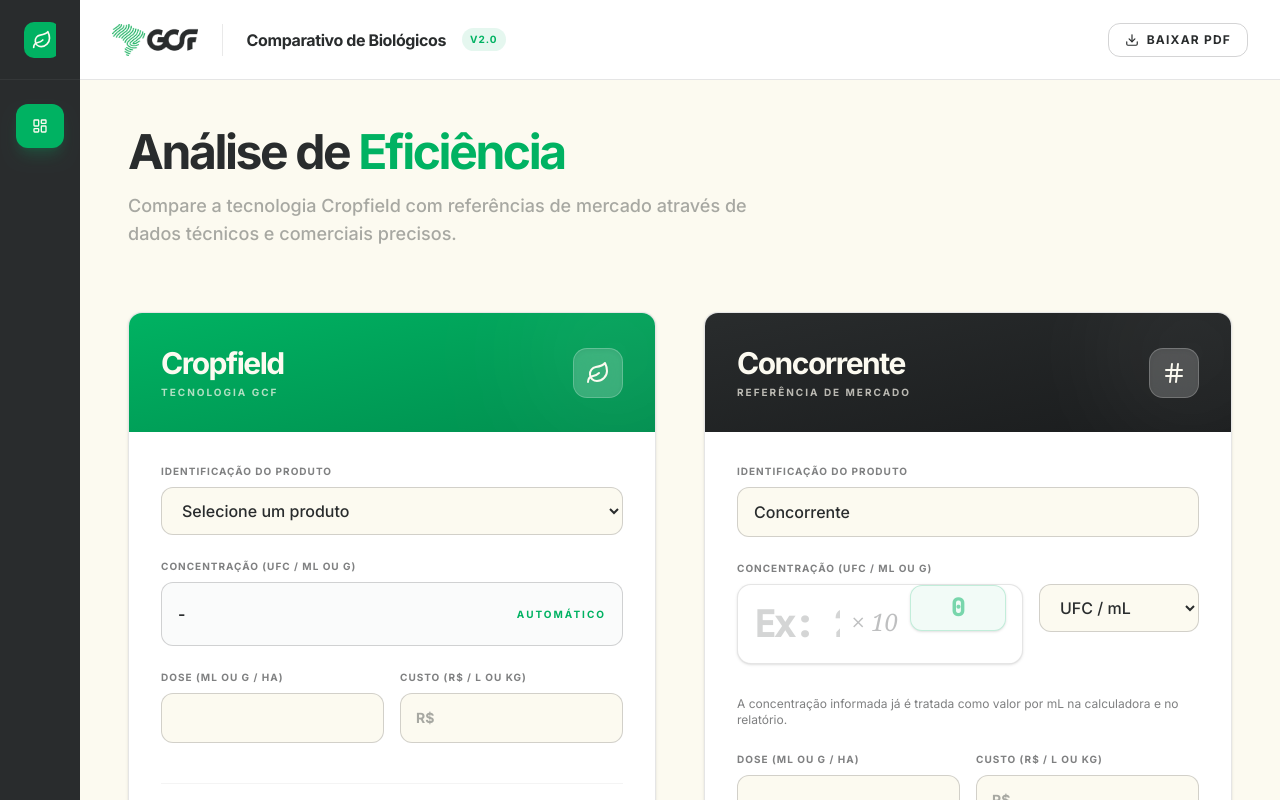
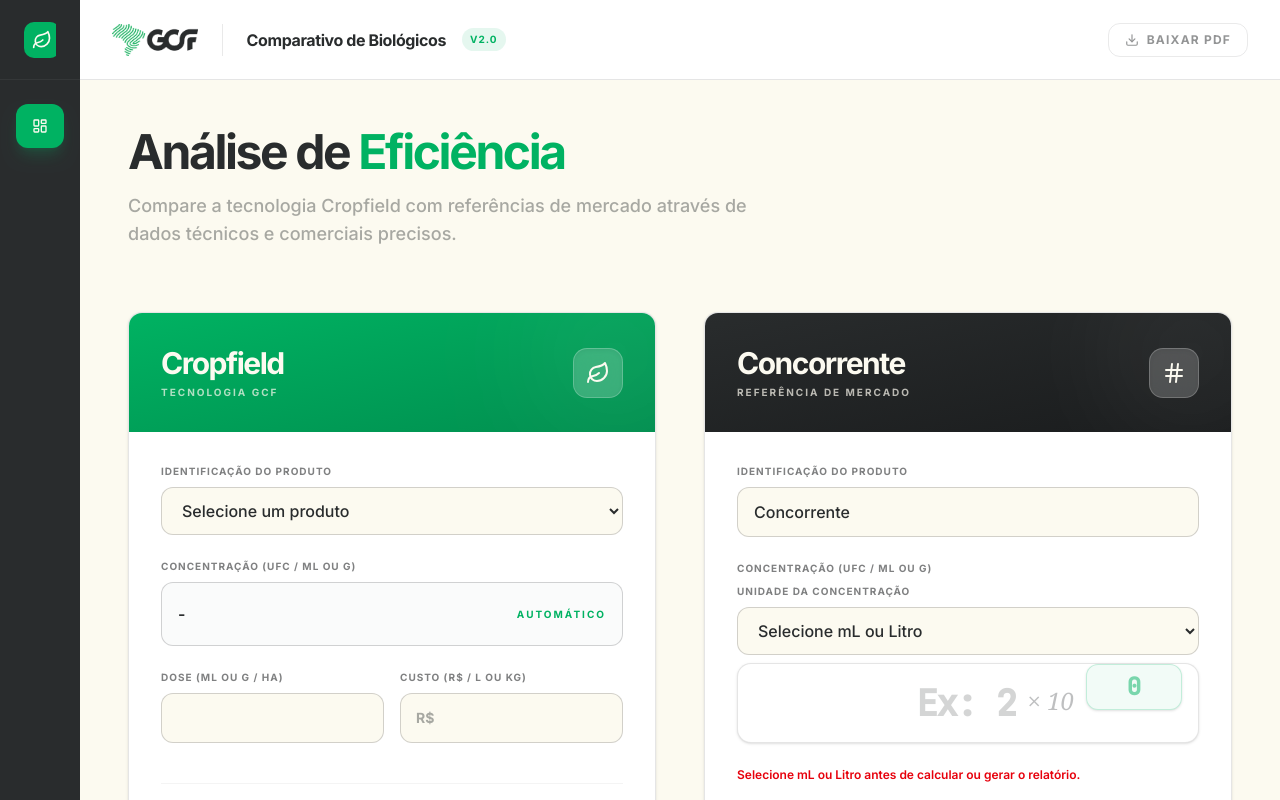
Before and after one commit to CassiaPerez/biocomparativo, a React (Vite) app: page / in a window 1280 px wide. Shown: the top 800 px of the page. Built offline with nearby package versions, Linux system fonts and the light colour scheme.

Commit message:
Updated App.tsx

```diff
--- a/src/App.tsx
+++ b/src/App.tsx
@@ -56,7 +56,7 @@
   capturadoEm: string;
 }
 
-type CompetitorConcentrationUnit = 'ml' | 'l';
+type CompetitorConcentrationUnit = '' | 'ml' | 'l';
 
 const INITIAL_STATE_CROPFIELD: BiologicoRecord = {
   Produto: 'Cropfield',
@@ -96,7 +96,7 @@
   { nome: 'CROPBIO AZOS', concentracaoLabel: '4×10⁸', concentracaoValor: '4e8', mantissa: '4', exponent: '8' },
   { nome: 'CROPBIO FEIJÃO', concentracaoLabel: '3×10⁹', concentracaoValor: '3e9', mantissa: '3', exponent: '9' },
   { nome: 'CROPBIO TURFA', concentracaoLabel: '5×10⁹', concentracaoValor: '5e9', mantissa: '5', exponent: '9' },
-  { nome: 'GUARDIUM', concentracaoLabel: '3×10⁹', concentracaoValor: '3e9', mantissa: '3', exponent: '9' },
+  { nome: 'GUARDIUM', concentracaoLabel: '4×10⁹', concentracaoValor: '4e9', mantissa: '4', exponent: '9' },
 ];
 
 // Scientific Input Component (Split View)
@@ -431,7 +431,7 @@
     nomeVendedor: '',
     telefoneVendedor: '',
   });
-  const [competitorConcentrationUnit, setCompetitorConcentrationUnit] = useState<CompetitorConcentrationUnit>('ml');
+  const [competitorConcentrationUnit, setCompetitorConcentrationUnit] = useState<CompetitorConcentrationUnit>('');
 
   const calculate = (data: BiologicoRecord): CalculatedValues => {
     try {
@@ -460,9 +460,14 @@
   }, [cropData.Concentracao_por_ml_ou_g, cropData.Dose_ha_ml_ou_g, cropData['Custo_R$_por_L_ou_kg']]);
 
   useEffect(() => {
+    if (!competitorConcentrationUnit) {
+      setCompCalculated(INITIAL_CALCULATED);
+      return;
+    }
+
     setCompCalculated(calculate(compData));
     // eslint-disable-next-line react-hooks/exhaustive-deps
-  }, [compData.Concentracao_por_ml_ou_g, compData.Dose_ha_ml_ou_g, compData['Custo_R$_por_L_ou_kg']]);
+  }, [competitorConcentrationUnit, compData.Concentracao_por_ml_ou_g, compData.Dose_ha_ml_ou_g, compData['Custo_R$_por_L_ou_kg']]);
 
   const sciPartsToValue = (parts: SciParts) => {
     const mantissa = parts.mantissa.replace(',', '.').trim();
@@ -505,7 +510,9 @@
 
     const normalizedValue =
       isCompetitor && name === 'Concentracao_por_ml_ou_g'
-        ? convertCompetitorConcentrationToMl(value, competitorConcentrationUnit)
+        ? competitorConcentrationUnit
+          ? convertCompetitorConcentrationToMl(value, competitorConcentrationUnit)
+          : value
         : value;
 
     setter((prev) => ({
@@ -513,6 +520,8 @@
       [name]: normalizedValue,
     }));
   };
+
+  const competitorUnitMissing = !competitorConcentrationUnit;
 
   const handleCropfieldProductSelect = (productName: string) => {
     const selectedProduct = CROPFIELD_PRODUCT_OPTIONS.find((item) => item.nome === productName);
@@ -540,7 +549,7 @@
     setCompData(INITIAL_STATE_CONCORRENTE);
     setCropConcParts({ mantissa: '', exponent: '' });
     setCompConcParts({ mantissa: '', exponent: '' });
-    setCompetitorConcentrationUnit('ml');
+    setCompetitorConcentrationUnit('');
   };
 
   const openReportModal = () => setIsReportModalOpen(true);
@@ -969,7 +978,22 @@
                   </div>
                 ) : (
                   <>
-                    <div className="grid grid-cols-1 sm:grid-cols-[minmax(0,1fr)_160px] gap-4 items-start">
+                    <div className="space-y-2">
+                      <label className="label-gcf">Unidade da concentração</label>
+                      <select
+                        value={competitorConcentrationUnit}
+                        onChange={(e) => handleCompetitorConcentrationUnitChange(e.target.value as CompetitorConcentrationUnit)}
+                        className="input-gcf"
+                        aria-label="Unidade da concentração do concorrente"
+                        title="Selecione se a concentração foi informada em mL ou litro"
+                      >
+                        <option value="">Selecione mL ou Litro</option>
+                        <option value="ml">mL</option>
+                        <option value="l">Litro</option>
+                      </select>
+                    </div>
+
+                    <div>
                       {/* ✅ NÃO normaliza o que foi digitado */}
                       <ScientificInput
                         value={data.Concentracao_por_ml_ou_g}
@@ -985,23 +1009,14 @@
                         className="w-full font-mono text-gcf-black"
                         placeholder="Ex: 2"
                       />
-
-                      <select
-                        value={competitorConcentrationUnit}
-                        onChange={(e) => handleCompetitorConcentrationUnitChange(e.target.value as CompetitorConcentrationUnit)}
-                        className="input-gcf"
-                        aria-label="Unidade da concentração do concorrente"
-                        title="Selecione se a concentração foi informada em mL ou litro"
-                      >
-                        <option value="ml">UFC / mL</option>
-                        <option value="l">UFC / Litro</option>
-                      </select>
                     </div>
 
-                    <p className="text-xs text-gcf-black/60">
-                      {competitorConcentrationUnit === 'l'
-                        ? 'A concentração informada por litro é convertida automaticamente para mL na calculadora e no relatório.'
-                        : 'A concentração informada já é tratada como valor por mL na calculadora e no relatório.'}
+                    <p className={`text-xs ${competitorUnitMissing ? 'text-red-600 font-semibold' : 'text-gcf-black/60'}`}>
+                      {competitorUnitMissing
+                        ? 'Selecione mL ou Litro antes de calcular ou gerar o relatório.'
+                        : competitorConcentrationUnit === 'l'
+                          ? 'A concentração informada por litro é convertida automaticamente para mL na calculadora e no relatório.'
+                          : 'A concentração informada já é tratada como valor por mL na calculadora e no relatório.'}
                     </p>
                   </>
                 )}
@@ -1201,9 +1216,10 @@
           <div className="flex items-center gap-2 md:gap-6 flex-wrap justify-end">
             <button
               onClick={openReportModal}
-              className="btn-secondary !py-2 !px-4 !text-xs uppercase tracking-widest"
+              className="btn-secondary !py-2 !px-4 !text-xs uppercase tracking-widest disabled:opacity-50 disabled:cursor-not-allowed"
               type="button"
-              title="Baixar relatório em PDF"
+              title={competitorUnitMissing ? 'Selecione mL ou Litro na concentração do concorrente para liberar o relatório' : 'Baixar relatório em PDF'}
+              disabled={competitorUnitMissing}
             >
               <Download size={14} />
               <span className="hidden sm:inline">Baixar PDF</span>
@@ -1515,7 +1531,13 @@
 
             <div className="mt-8 flex flex-col-reverse sm:flex-row gap-3 sm:justify-end">
               <button type="button" onClick={closeReportModal} className="btn-secondary !justify-center">Cancelar</button>
-              <button type="button" onClick={handleDownloadWithMetadata} className="btn-primary !justify-center">
+              <button
+                type="button"
+                onClick={handleDownloadWithMetadata}
+                className="btn-primary !justify-center disabled:opacity-50 disabled:cursor-not-allowed"
+                disabled={competitorUnitMissing}
+                title={competitorUnitMissing ? 'Selecione mL ou Litro na concentração do concorrente para gerar o PDF' : 'Gerar PDF'}
+              >
                 <Download size={16} />
                 <span>Gerar PDF</span>
               </button>
```
